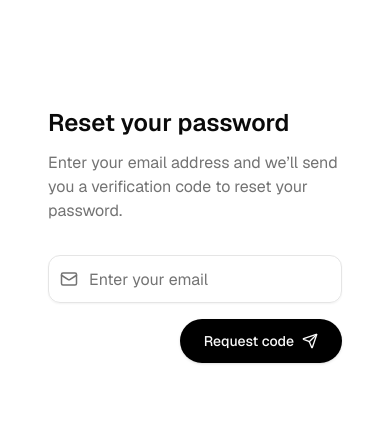
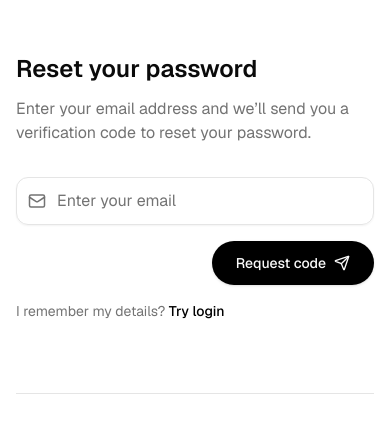
Before and after one commit to Mmesomadavid/primehealth-client, a React (Vite) app: page /reset-password in a window 390 px wide. Shown: the part 187-620 px from the top of the page. Built offline with nearby package versions, Linux system fonts and the light colour scheme; a web font is replaced by a local one.

Commit message:
made new changes

```diff
--- a/src/pages/Auth/ResetPassword.tsx
+++ b/src/pages/Auth/ResetPassword.tsx
@@ -8,7 +8,9 @@ import {
   InputOTPGroup,
   InputOTPSlot,
 } from "../../components/ui/input-otp";
+import { Separator } from "../../components/ui/separator";
 import { useState } from "react";
+import { Link } from "react-router-dom";
 
 const ResetPassword = () => {
   const [email, setEmail] = useState("");
@@ -21,8 +23,8 @@ const ResetPassword = () => {
   };
 
   return (
-    <main className="min-h-screen flex items-center justify-center bg-background px-4">
-      <div className="w-full max-w-5xl grid grid-cols-1 md:grid-cols-2 gap-10 p-8 md:p-12">
+    <main className="min-h-screen bg-background flex items-center justify-center px-4">
+      <div className="w-full max-w-5xl grid grid-cols-1 md:grid-cols-[1fr_auto_1fr] gap-12 items-center">
 
         {/* LEFT SECTION */}
         <div className="flex flex-col justify-center">
@@ -30,13 +32,13 @@ const ResetPassword = () => {
             Reset your password
           </h1>
 
-          <p className="text-muted-foreground mb-8">
+          <p className="text-muted-foreground mb-8 max-w-md">
             Enter your email address and we’ll send you a verification code to
             reset your password.
           </p>
 
-          {/* Email input */}
-          <div className="space-y-4">
+          <div className="space-y-4 max-w-md">
+            {/* Email input */}
             <div className="relative">
               <Mail
                 size={18}
@@ -51,7 +53,7 @@ const ResetPassword = () => {
               />
             </div>
 
-            {/* Request code button */}
+            {/* Request code */}
             <div className="flex justify-end">
               <Button
                 onClick={handleRequestCode}
@@ -61,14 +63,28 @@ const ResetPassword = () => {
                 <Send size={16} />
               </Button>
             </div>
+
+            {/* Remember login */}
+            <p className="text-sm text-muted-foreground">
+              I remember my details?{" "}
+              <Link
+                to="/login"
+                className="text-black font-medium hover:underline"
+              >
+                Try login
+              </Link>
+            </p>
           </div>
         </div>
+
+        {/* SEPARATOR */}
+        <Separator orientation="vertical" className="hidden md:block h-64" />
+        <Separator orientation="horizontal" className="md:hidden my-6" />
 
         {/* RIGHT SECTION */}
         <div
           className={`
             flex flex-col items-center justify-center
-            transition-all
             ${
               codeRequested
                 ? "block"
@@ -76,7 +92,7 @@ const ResetPassword = () => {
             }
           `}
         >
-          <h2 className="text-lg font-medium mb-4">
+          <h2 className="text-lg font-medium mb-6">
             Enter verification code
           </h2>
 
@@ -86,17 +102,17 @@ const ResetPassword = () => {
             value={otp}
             onChange={(value) => setOtp(value)}
           >
-            <InputOTPGroup className="gap-2">
+            <InputOTPGroup className="gap-2 sm:gap-3">
               {Array.from({ length: 6 }).map((_, index) => (
                 <InputOTPSlot
                   key={index}
                   index={index}
                   className="
-                    h-16 w-14
-                    text-lg
-                    rounded-xl
+                    h-12 w-10 sm:h-14 sm:w-12
+                    text-base sm:text-lg
+                    rounded-lg
                     border-2
-                    border-gray-400
+                    border-gray-500
                     focus:border-black
                     focus:ring-0
                   "
@@ -106,7 +122,7 @@ const ResetPassword = () => {
           </InputOTP>
 
           {/* Submit code */}
-          <Button className="mt-6 w-full max-w-xs h-12 bg-black hover:bg-black/90 rounded-full">
+          <Button className="mt-8 w-full max-w-xs h-12 bg-black hover:bg-black/90 rounded-full">
             Submit code
           </Button>
         </div>
```
